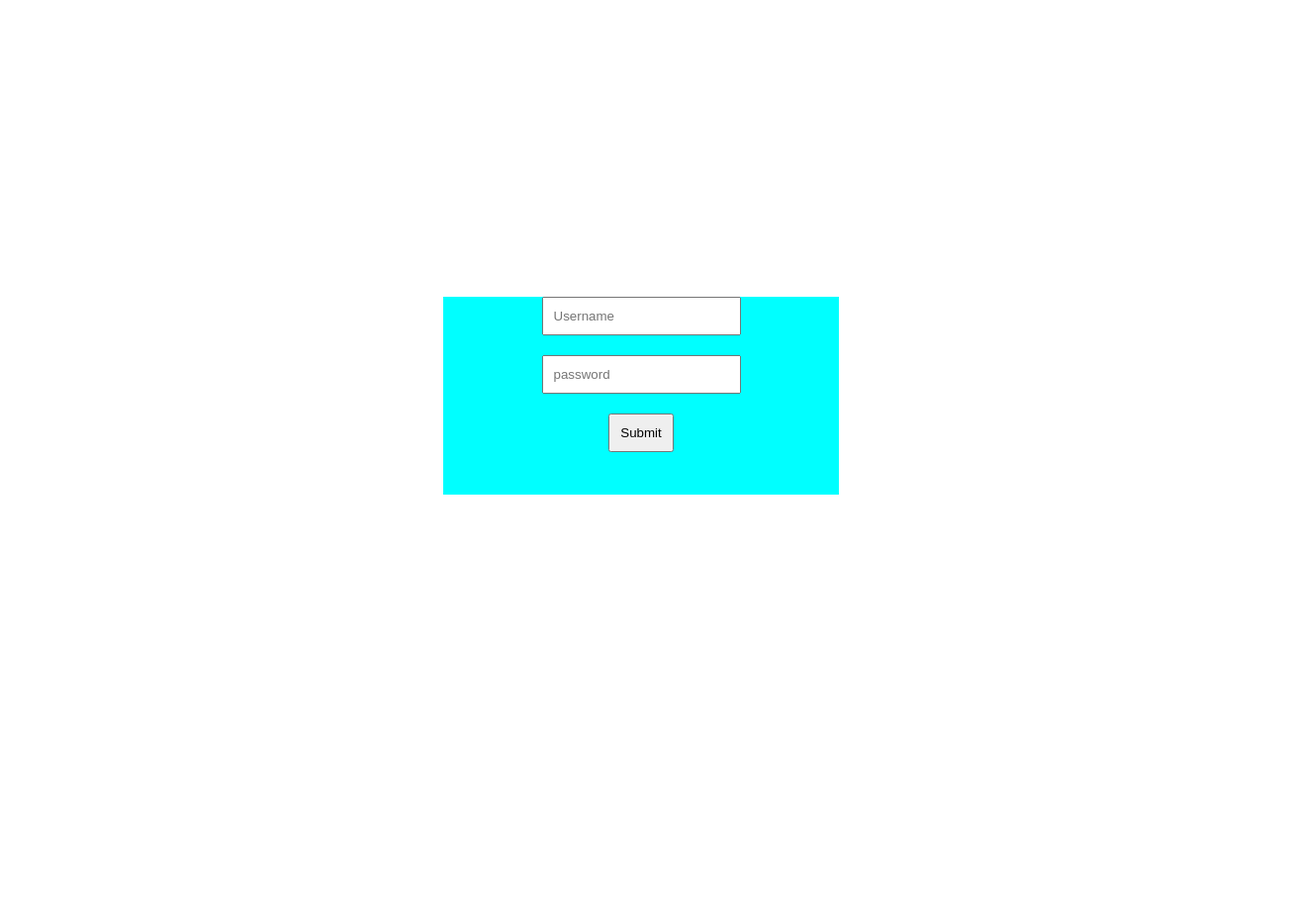
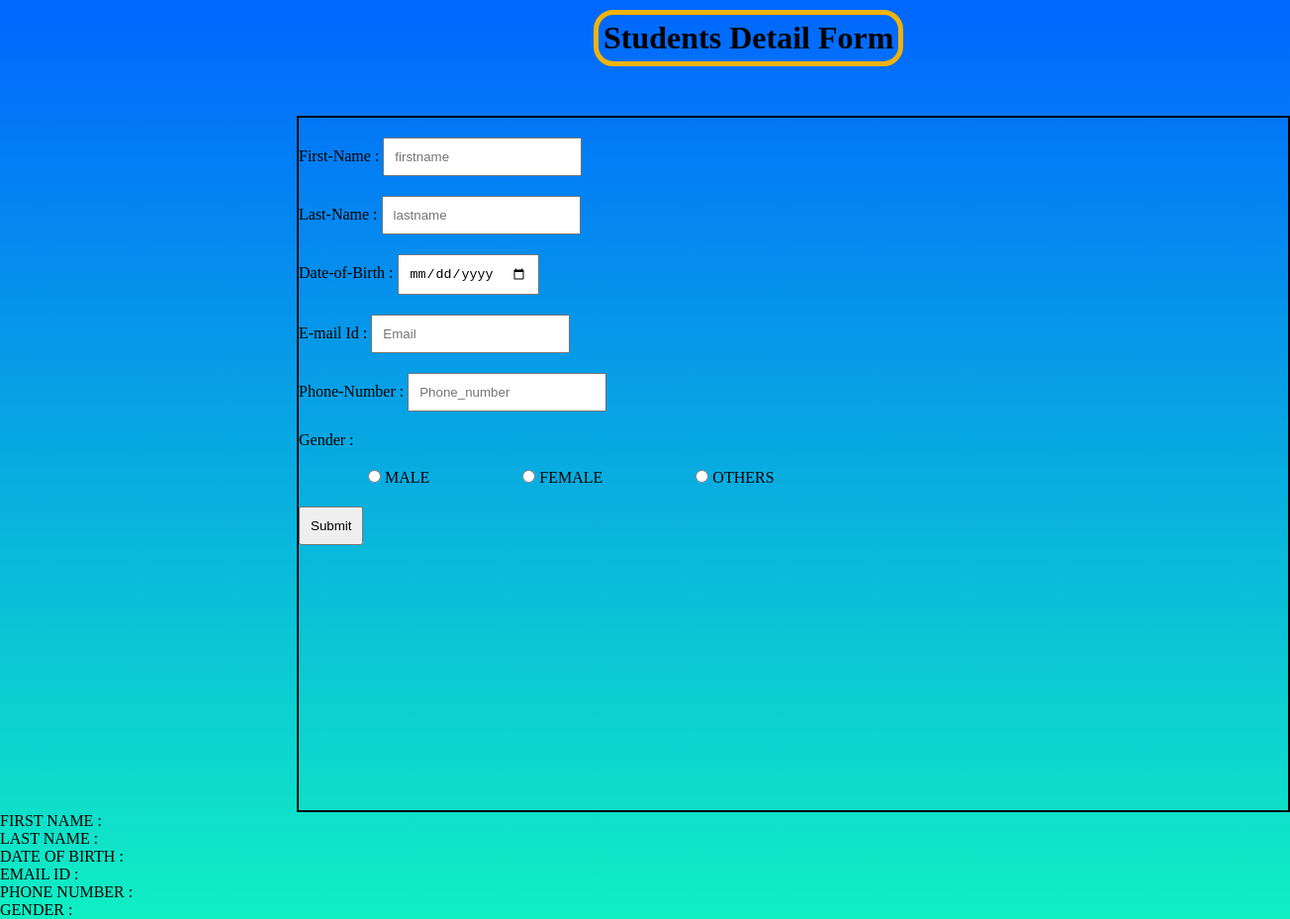
Before and after one commit to troubleshooters012/EWYL_TROUBLESHOOTERS, a plain HTML site: page 26-05-2022/SRIRAM/index.html in a window 1280 px wide. Shown: the whole page at 99% size, 1304 px wide, since content can reach past the window. Before the commit the page ends 800 px from the top, so only its background shows below. Drawn offline with Linux system fonts and the light colour scheme.

Commit message:
created new folder for 27th day class -SRIRAM

```diff
--- a/26-05-2022/SRIRAM/index.html
+++ b/26-05-2022/SRIRAM/index.html
@@ -5,13 +5,38 @@
         <script src="index.js"></script>
     </head>
     <body>
+        <h1>Students Detail Form</h1>
         <div class="first">
+
             <ul>
-                <li><input type="text" placeholder="Username" id="User_name"></li>
-                <li><input type="password" placeholder="password" id="pwd"></li>
+                <li><p>First-Name    : <input type="text" placeholder="firstname" id="FirstName"></p></li>
+                <li><p>Last-Name     : <input type="text" placeholder="lastname" id="LastName"></p></li>
+                <li><p>Date-of-Birth : <input type="date" placeholder="date-of-birth" id="DOB"></p></li>
+                <li><p>E-mail Id : <input type="email" placeholder="Email" id="Email"></p></li>
+                <li><p>Phone-Number : <input type="text" placeholder="Phone_number" id="PhoneNumber"></p></li>
+                <li>
+                    <ul class="gender" id="Gender">
+                        <p >Gender :
+                            <li><input type="radio" id="male" name="gender" value="male">
+                            <label for="html">MALE</label></li>
+                            <li><input type="radio" id="female"  name="gender" value="female">
+                            <label for="css">FEMALE</label></li>
+                            <li><input type="radio" id="others" name="gender" value="others">
+                            <label for="javascript">OTHERS</label></li>
+                        </p>
+                    </ul>
+                </li>
                 <li><input type="submit" onclick="getValues()" id="getting-values"></li>
             </ul>
             <br>
         </div>
+        <div class="second">
+            <p>FIRST NAME : <span class="sam" id="sone"></span><br></p>
+            <p>LAST NAME : <span class="sam" id="stwo"></span></p>
+            <p>DATE OF BIRTH : <span class="sam" id="sthree"></span></p>
+            <p>EMAIL ID : <span class="sam" id="sfour"></span></p>
+            <p>PHONE NUMBER : <span class="sam" id="sfive"></span></p>
+            <p>GENDER : <span class="sam" id="ssix"></span></p>
+        </div>
     </body>
 </html>
--- a/26-05-2022/SRIRAM/index.js
+++ b/26-05-2022/SRIRAM/index.js
@@ -1,6 +1,16 @@
 function getValues(){
-    var username = document.getElementById("User_name").value;
-    var password = document.getElementById("pwd").value;
-    console.log([username, password]);
-    console.log({"name": username,"password" : password});
+    fname = document.getElementById("FirstName").value;
+    lname = document.getElementById("LastName").value;
+    dob = document.getElementById("DOB").value;
+    email = document.getElementById("Email").value;
+    phno = document.getElementById("PhoneNumber").value;
+    gender = document.getElementsByName ("gender":checked).value;
+    console.log([fname,lname,dob,email,phno,gender]);
+
+    document.getElementById("sone").innerHTML=fname;
+    document.getElementById("stwo").innerHTML=lname;
+    document.getElementById("sthree").innerHTML=dob;
+    document.getElementById("sfour").innerHTML=email;
+    document.getElementById("sfive").innerHTML=phno;
+    document.getElementById("ssix").innerHTML=gender;
 }
--- a/26-05-2022/SRIRAM/style.css
+++ b/26-05-2022/SRIRAM/style.css
@@ -2,18 +2,26 @@
     margin: 0;
     padding: 0;
 }
+body{
+    background-image: linear-gradient(to bottom, rgb(0, 102, 255), rgb(16, 239, 195));
+}
+h1{
+    padding: 5px;
+    width: 293.3px;
+    margin-top: 10px;
+    margin-left: 600px;
+    border: 5px solid rgb(240, 179, 9);
+    border-radius: 20px;
+}
 .first{
-
-    background-color: aqua;
-    height: 200px;
-    width: 400px;
-    margin-top: 300px;
-    margin-left: 35%;
+    border: 2px solid black;
+    height: 700px;
+    width: 1000px;
+    margin-top: 50px;
+    margin-left: 300px;
 
 }
 .first li {
-    display: flex;
-    justify-content: space-around;
     margin-top: 20px;
     list-style: none;
     border-radius: 5px;
@@ -24,3 +32,10 @@
 .first li input:hover{
     background-color: bisque;
 }
+.first .gender li{
+    list-style: none;
+    display: inline-block;
+    align-items: center;
+    padding: 0 20px;
+    margin-left: 50px;
+}
--- /dev/null
+++ b/27-05-2022/SRIRAM/index.js
@@ -0,0 +1,6 @@
+var studentDetails[
+    {
+        id : sece01;
+        name :
+    }
+]
--- /dev/null
+++ b/27-05-2022/SRIRAM/style.css
@@ -0,0 +1,4 @@
+*{
+    margin: 0;
+    padding: 0;
+}
```
Also changed, not shown: 27-05-2022/SRIRAM/index.html (added, +12 -0 lines).
